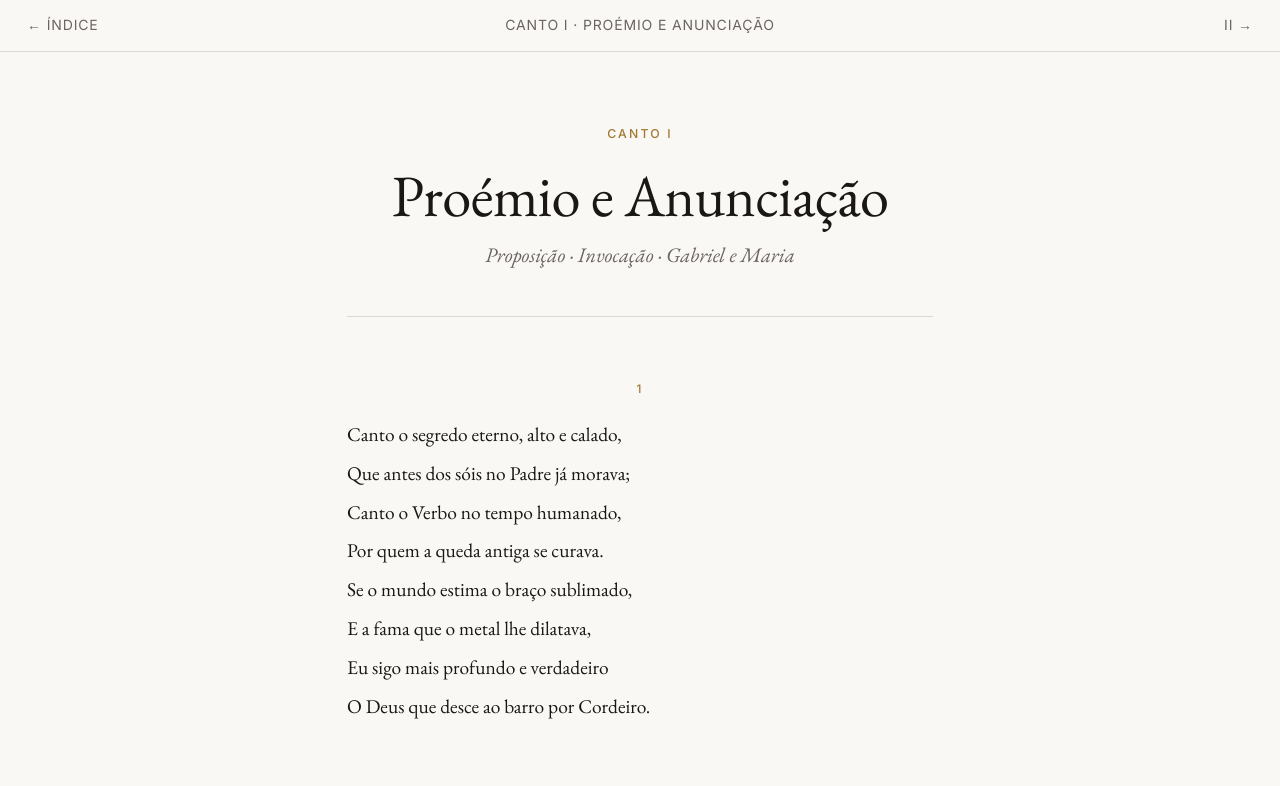
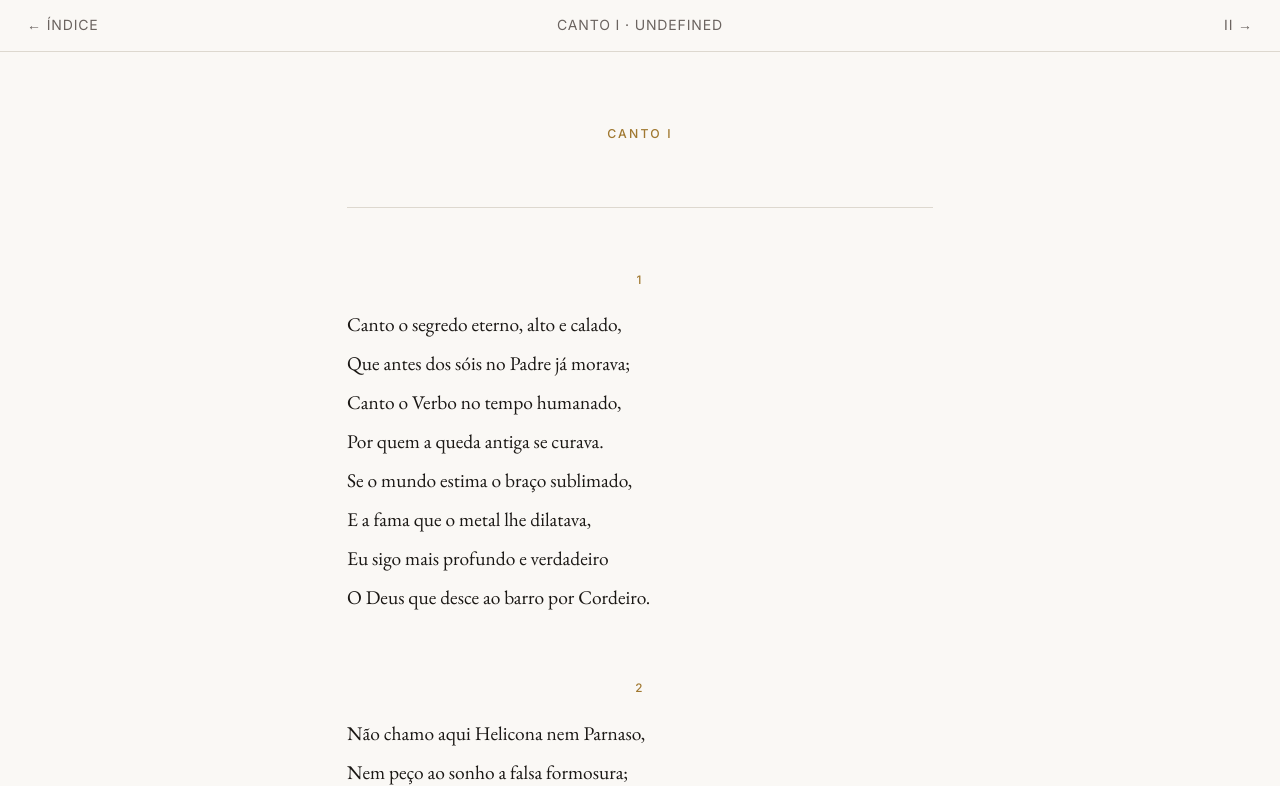
Before and after one commit to ofrades/oconto, a website: page canto.html in a window 1280 px wide. Shown: the top 786 px of the page. Drawn offline with nearby package versions, Linux system fonts and the light colour scheme.

Commit message:
remove header

```diff
--- a/canto.html
+++ b/canto.html
@@ -1,4 +1,4 @@
-<!DOCTYPE html>
+<!doctype html>
 <html lang="pt">
   <head>
     <meta charset="UTF-8" />
@@ -10,7 +10,6 @@
     <link rel="preconnect" href="https://fonts.gstatic.com" crossorigin />
   </head>
   <body>
-
     <nav class="nav" id="top-nav">
       <a class="nav-arrow" id="nav-prev" href="index.html">← Índice</a>
       <span class="nav-center" id="nav-label"></span>
@@ -18,11 +17,8 @@
     </nav>
 
     <main class="page">
-
       <header class="canto-header">
         <p class="canto-eyebrow" id="canto-eyebrow">Canto</p>
-      <h1 class="canto-page-title" id="canto-page-title"></h1>
-      <p class="canto-page-subtitle" id="canto-page-subtitle"></p>
       </header>
 
       <article id="canto-body">
@@ -34,13 +30,13 @@
         <a class="home-link" href="index.html">O Conto</a>
         <a id="footer-next" href="index.html">Próximo canto →</a>
       </nav>
-
     </main>
 
     <footer class="site-footer page">
       <p>
         Épica cristã em língua portuguesa &middot; Dez cantos em oitava-rima<br />
-      Na tradição de Camões &middot; Na substância das Escrituras &middot; No espírito de Tolkien
+        Na tradição de Camões &middot; Na substância das Escrituras &middot; No
+        espírito de Tolkien
       </p>
     </footer>
 
@@ -50,33 +46,69 @@
     <script>
       // ── Canto metadata ──────────────────────────────────────────
       const CANTOS = [
-      { n: 1,  roman: 'I',    file: 'canto_I.md',    title: 'Proémio e Anunciação',           subtitle: 'Proposição · Invocação · Gabriel e Maria' },
-      { n: 2,  roman: 'II',   file: 'canto_II.md',   title: 'Advento oculto',                 subtitle: 'Visitação · Magnificat · Natividade · Magos · Simeão' },
-      { n: 3,  roman: 'III',  file: 'canto_III.md',  title: 'Manifestação do Filho',          subtitle: 'Baptismo · Tentação · Discípulos · Primeiros sinais' },
-      { n: 4,  roman: 'IV',   file: 'canto_IV.md',   title: 'O Reino em combate',             subtitle: 'Milagres · Parábolas · Transfiguração · Lázaro' },
-      { n: 5,  roman: 'V',    file: 'canto_V.md',    title: 'A verdadeira Páscoa',            subtitle: 'Última Ceia · Getsémani · Julgamentos · Crucificação' },
-      { n: 6,  roman: 'VI',   file: 'canto_VI.md',   title: 'Vitória sobre a morte',         subtitle: 'Túmulo vazio · Emaús · Tomé · Ascensão' },
-      { n: 7,  roman: 'VII',  file: 'canto_VII.md',  title: 'O livro das origens lembrado',  subtitle: 'Criação · Queda · Abraão · Isaac · Jacob · José' },
-      { n: 8,  roman: 'VIII', file: 'canto_VIII.md', title: 'Lei, deserto e reino',           subtitle: 'Êxodo · Sinai · Josué · Davi · Templo' },
-      { n: 9,  roman: 'IX',   file: 'canto_IX.md',   title: 'Profetas, exílio e espera',      subtitle: 'Profetas · Queda de Jerusalém · Exílio · Retorno' },
-      { n: 10, roman: 'X',    file: 'canto_X.md',    title: 'Espírito, Igreja e consumação', subtitle: 'Pentecostes · Missão · Mártires · Nova Jerusalém' },
+        {
+          n: 1,
+          roman: "I",
+          file: "canto_I.md",
+        },
+        {
+          n: 2,
+          roman: "II",
+          file: "canto_II.md",
+        },
+        {
+          n: 3,
+          roman: "III",
+          file: "canto_III.md",
+        },
+        {
+          n: 4,
+          roman: "IV",
+          file: "canto_IV.md",
+        },
+        {
+          n: 5,
+          roman: "V",
+          file: "canto_V.md",
+        },
+        {
+          n: 6,
+          roman: "VI",
+          file: "canto_VI.md",
+        },
+        {
+          n: 7,
+          roman: "VII",
+          file: "canto_VII.md",
+        },
+        {
+          n: 8,
+          roman: "VIII",
+          file: "canto_VIII.md",
+        },
+        {
+          n: 9,
+          roman: "IX",
+          file: "canto_IX.md",
+        },
+        {
+          n: 10,
+          roman: "X",
+          file: "canto_X.md",
+        },
       ];
 
       // ── Read ?canto=N from URL ──────────────────────────────────
       function getCantoNumber() {
         const params = new URLSearchParams(window.location.search);
-      const raw = parseInt(params.get('canto'), 10);
+        const raw = parseInt(params.get("canto"), 10);
         if (!raw || raw < 1 || raw > 10) return 1;
         return raw;
       }
 
       // ── Update <title> and meta ─────────────────────────────────
       function updateMeta(canto) {
-      document.title = `Canto ${canto.roman} — ${canto.title} · O Canto`;
-      document.querySelector('meta[name="description"]').setAttribute(
-        'content',
-        `${canto.title}. ${canto.subtitle}. Épica cristã em dez cantos.`
-      );
+        document.title = `O Canto · ${canto.roman}`;
       }
 
       // ── Populate page headers and navigation ────────────────────
@@ -86,54 +118,53 @@
         const next = CANTOS[idx + 1] || null;
 
         // Top nav
-      document.getElementById('nav-label').textContent =
+        document.getElementById("nav-label").textContent =
           `Canto ${canto.roman} · ${canto.title}`;
 
-      const navPrev = document.getElementById('nav-prev');
+        const navPrev = document.getElementById("nav-prev");
         if (prev) {
           navPrev.href = `canto.html?canto=${prev.n}`;
           navPrev.textContent = `← ${prev.roman}`;
         } else {
-        navPrev.href = 'index.html';
-        navPrev.textContent = '← Índice';
+          navPrev.href = "index.html";
+          navPrev.textContent = "← Índice";
         }
 
-      const navNext = document.getElementById('nav-next');
+        const navNext = document.getElementById("nav-next");
         if (next) {
           navNext.href = `canto.html?canto=${next.n}`;
           navNext.textContent = `${next.roman} →`;
         } else {
-        navNext.textContent = '';
+          navNext.textContent = "";
         }
 
         // Page header
-      document.getElementById('canto-eyebrow').textContent = `Canto ${canto.roman}`;
-      document.getElementById('canto-page-title').textContent = canto.title;
-      document.getElementById('canto-page-subtitle').textContent = canto.subtitle;
+        document.getElementById("canto-eyebrow").textContent =
+          `Canto ${canto.roman}`;
 
         // Footer nav
-      const footerPrev = document.getElementById('footer-prev');
+        const footerPrev = document.getElementById("footer-prev");
         if (prev) {
           footerPrev.href = `canto.html?canto=${prev.n}`;
           footerPrev.textContent = `← Canto ${prev.roman}`;
         } else {
-        footerPrev.href = 'index.html';
-        footerPrev.textContent = '← Índice';
+          footerPrev.href = "index.html";
+          footerPrev.textContent = "← Índice";
         }
 
-      const footerNext = document.getElementById('footer-next');
+        const footerNext = document.getElementById("footer-next");
         if (next) {
           footerNext.href = `canto.html?canto=${next.n}`;
           footerNext.textContent = `Canto ${next.roman} →`;
         } else {
-        footerNext.href = 'index.html';
-        footerNext.textContent = 'Índice →';
+          footerNext.href = "index.html";
+          footerNext.textContent = "Índice →";
         }
       }
 
       // ── Render the canto Markdown into the article ──────────────
       async function renderCanto(canto) {
-      const body = document.getElementById('canto-body');
+        const body = document.getElementById("canto-body");
 
         try {
           const res = await fetch(canto.file);
@@ -145,13 +176,13 @@
 
           // Post-process: mark stanza-number paragraphs for CSS targeting.
           // A stanza-number paragraph contains only a <strong> with a digit.
-        body.querySelectorAll('p').forEach(p => {
+          body.querySelectorAll("p").forEach((p) => {
             if (
               p.children.length === 1 &&
-            p.children[0].tagName === 'STRONG' &&
+              p.children[0].tagName === "STRONG" &&
               /^\d+$/.test(p.children[0].textContent.trim())
             ) {
-            p.classList.add('stanza-num');
+              p.classList.add("stanza-num");
             }
           });
         } catch (err) {
@@ -169,6 +200,5 @@
         await renderCanto(canto);
       })();
     </script>
-
   </body>
 </html>
```
Lines whose indentation alone changed are shown as unchanged.
